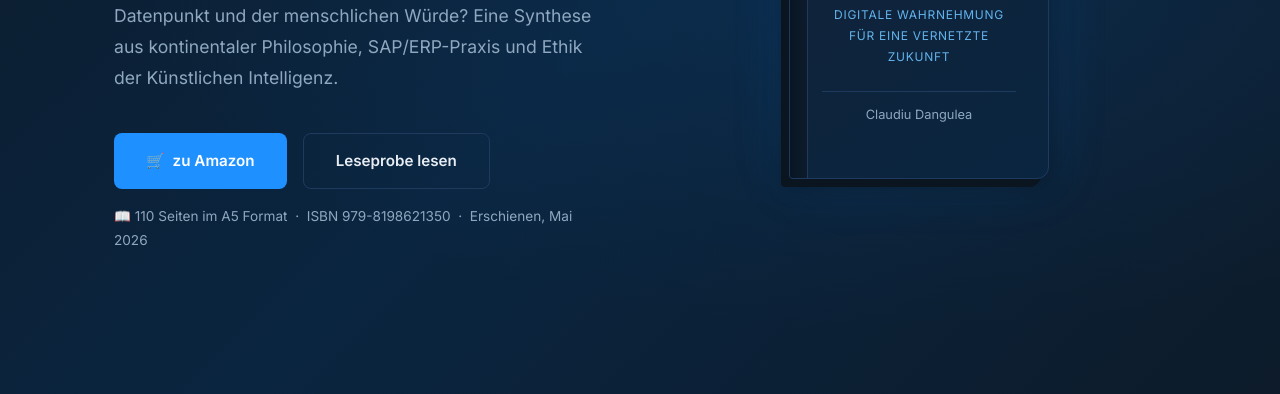
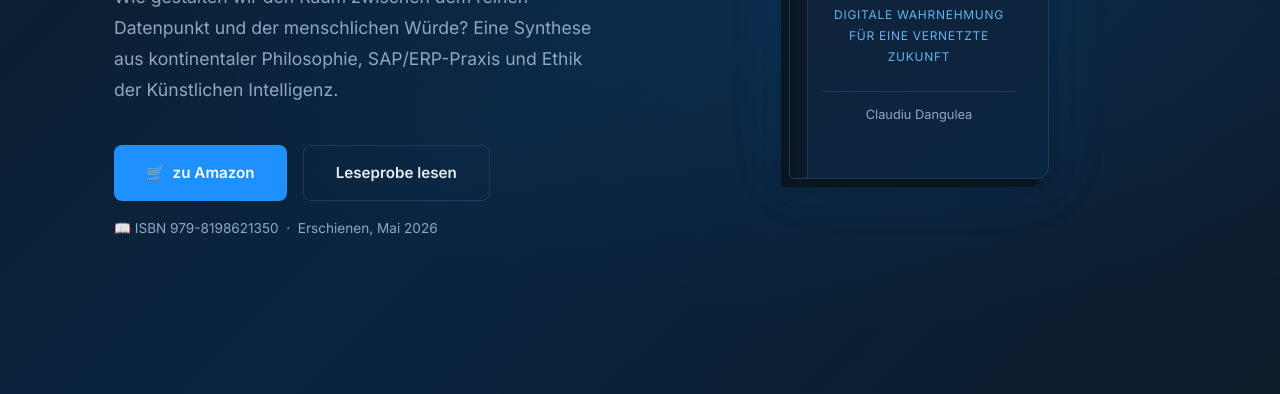
Before and after one commit to intiequals1/pertion, a plain HTML site: page index.html in a window 1280 px wide. Shown: the part 406-800 px from the top of the page. Drawn offline with Linux system fonts and the light colour scheme.

Commit message:
Update hero section in index.html
Removed page count from the hero section.

```diff
--- a/index.html
+++ b/index.html
@@ -60,7 +60,7 @@
           <a href="https://amzn.eu/d/0fxd5NEx" class="btn btn-primary" target="_blank" rel="noopener">&#128722;&nbsp; zu Amazon</a>
           <a href="leseprobe.html" class="btn btn-outline">Leseprobe lesen</a>
         </div>
-        <div style="margin-top:1rem; font-size:.85rem; color:var(--text-muted);">&#128214; 110 Seiten im A5 Format &nbsp;·&nbsp; ISBN 979-8198621350 &nbsp;·&nbsp; Erschienen, Mai 2026</div>
+        <div style="margin-top:1rem; font-size:.85rem; color:var(--text-muted);">&#128214; ISBN 979-8198621350 &nbsp;·&nbsp; Erschienen, Mai 2026</div>
       </div>
       <div class="hero-book">
         <div class="book-cover">
```
